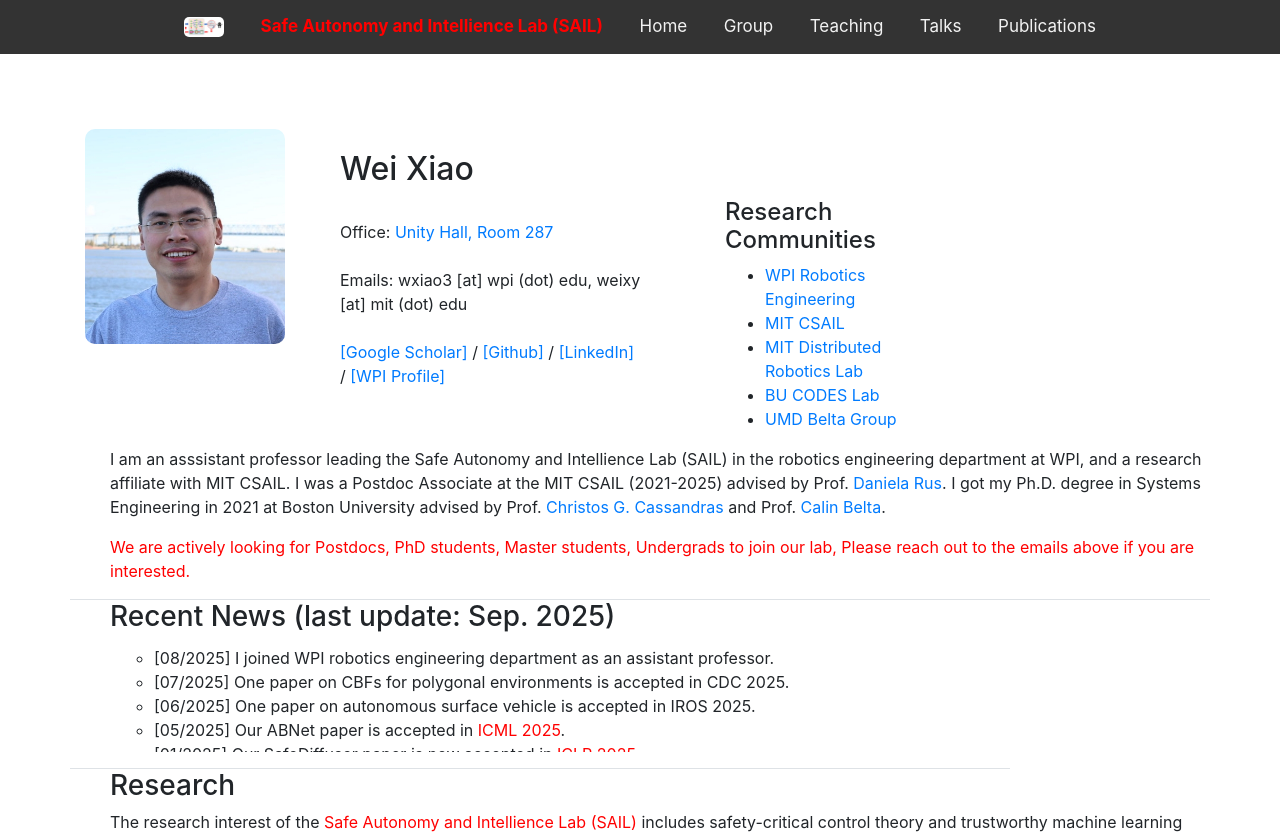
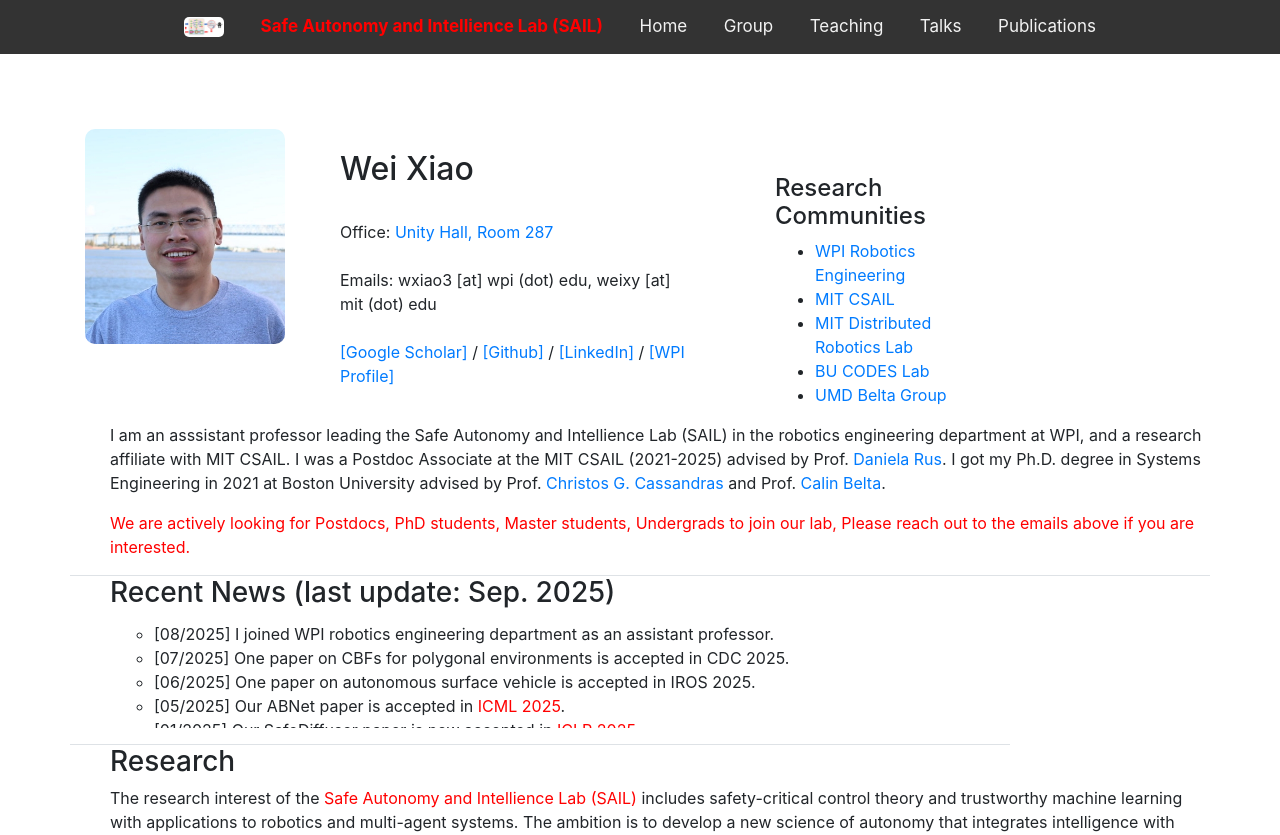
Before and after one commit to Weixy21/Weixy21.github.io, a plain HTML site: page index.html in a window 1280 px wide. Shown: the top 835 px of the page. Drawn offline with nearby package versions, Linux system fonts and the light colour scheme.

Commit message:
Update index.html

```diff
--- a/index.html
+++ b/index.html
@@ -41,7 +41,7 @@
             <img class="logo-image" src="wei2025.png" alt="" style="max-width: 200px; border-radius: 10px"><br>
          </div>
       </div>
-      <div class="span3 bs-docs-sidebar" style="width:400px;">
+      <div class="span3 bs-docs-sidebar" style="width:450px;">
          <div class="col-md-10">
             <br> <br> <br> <br>
             <h2>Wei Xiao</h2>
@@ -57,7 +57,7 @@
 	  </div>
 	  <div class="row">
 		 <div class="col-md-10">
-		 <br> <br> <br> <br> <br> <br>
+		 <br> <br> <br> <br> <br>
 		 <div>
 		 <h4>Research Communities</h4>
 	         <ul>
```
